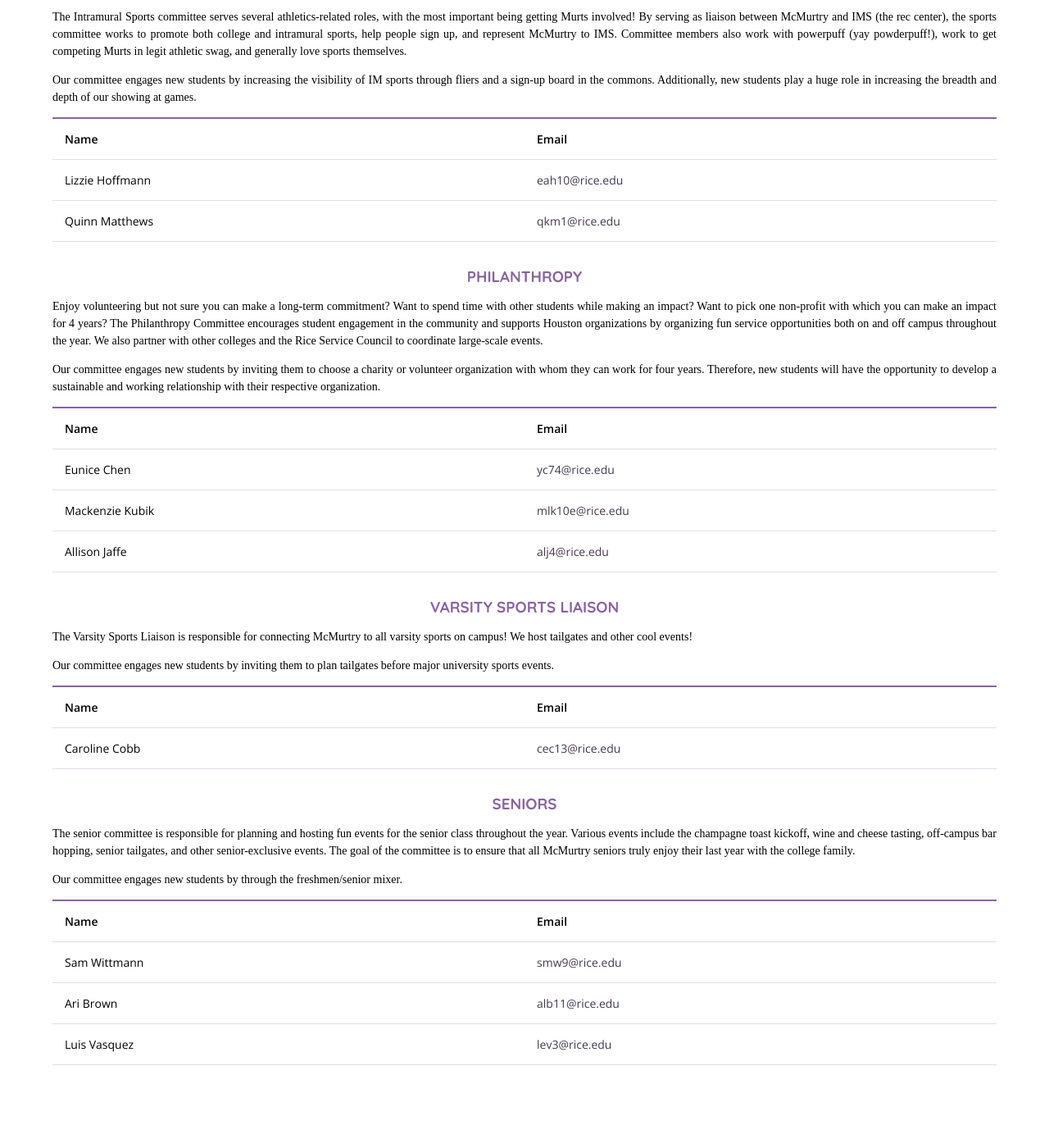
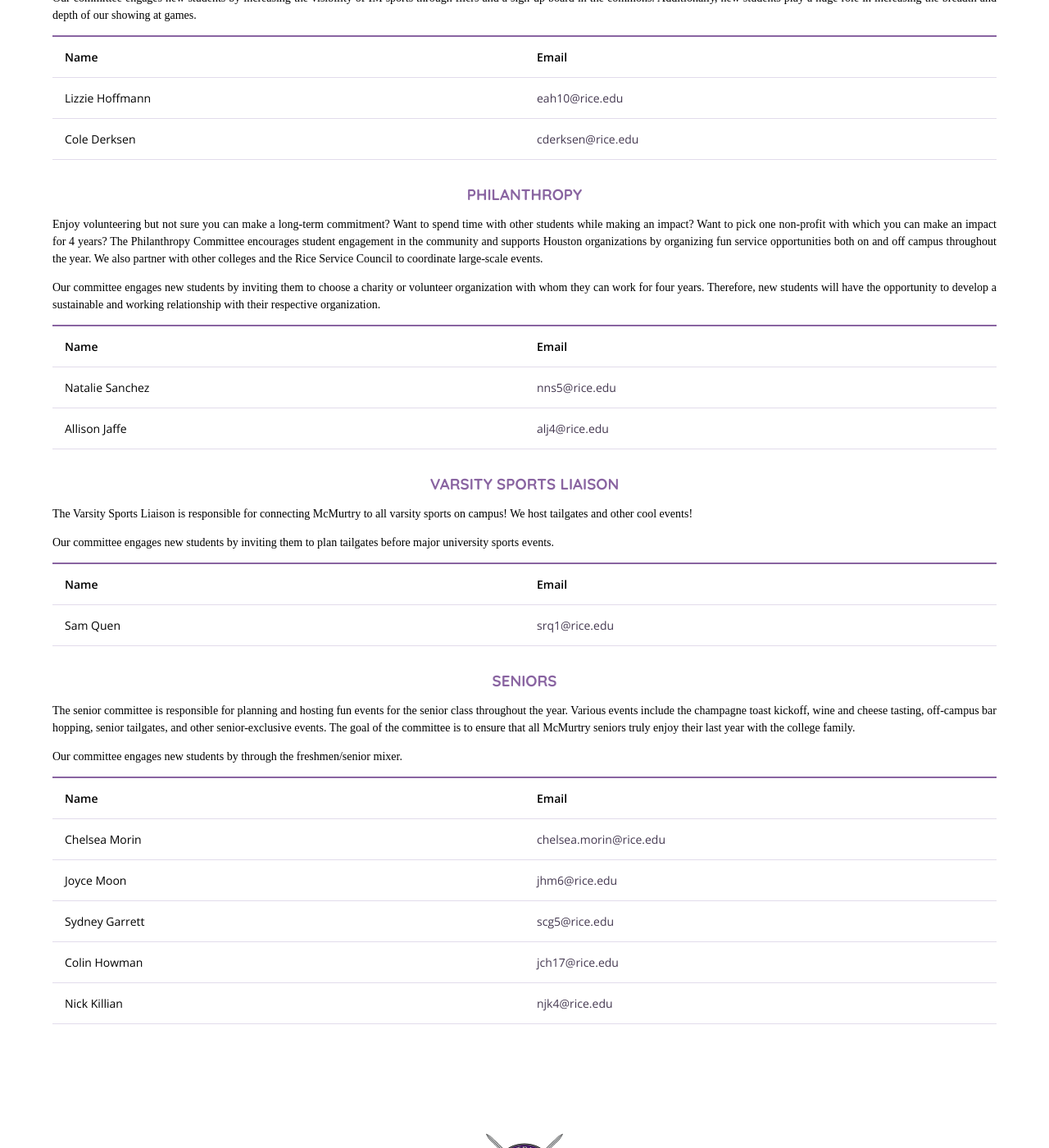
Before and after one commit to mcmurtrycollege/mcmurty-website-old, a Jekyll site: the page built from students/committees/index.html, in a window 1280 px wide and 1400 px high, scrolled down 1215 px. Shown: the whole window at 82% size. Built offline with Jekyll 4.4.1, drawn with Linux system fonts in a browser that asks for light colours; nearby versions of some CDN libraries; some web fonts are replaced; some of the changed lines change nothing that is shown; some of the changed text lies outside the part shown.

Commit message:
Update committees.yml

```diff
--- a/_data/committees.yml
+++ b/_data/committees.yml
@@ -5,12 +5,10 @@
             description: Wondering how McMurtry alumni keep in touch with the best college at Rice? Look no further than the Alumni Committee. Our committee sends out a newsletter each semester during the school year to all McMurtry alums, updating them on what's going on at Rice and McMurtry. We also plan events at McMurtry that include alumni such as during Homecoming, McMurtry Day, and Beer Bike! Our goals are to reach out to the young, enthusiastic classes that just graduated our college and get them involved in making McMurtry's culture amazing.
             freshmen: Our committee engages new students by giving them the ability to seek advice from alumni regarding career paths and through events such as the Alumni Q&A panel.
             heads:
-                -   name: Andrew Grottkau
-                    email: abg4@rice.edu
                 -   name: Naimah Sarwar
                     email: njs3@rice.edu
-                -   name: Amina Williams
-                    email: aaw7@rice.edu
+                -   name: Noble Twum-Barimah
+                    email: ont1@rice.edu
         -   name: Associates
             description: The Associates Committee serves as a liaison between McMurtry's students and associates. McMurtry associates are Rice faculty as well as adult professionals in the Houston area who are associated with Rice. They serve as mentors, friends, academic advisers, and general resources for students. The Associates Committee hosts intellectual events, monthly lunches, study breaks, holiday events, and a formal Associates' Night each semester. The committee also organizes O-week group lunches with associates, as well as a pre-O-week reception and dinner.
             freshmen: Our committee engages new students (1) recruiting at least one student as a committee head so they can connect new students to Associates and (2) offering service hours to new students who want to help organize, set up, and disassemble events.
@@ -21,42 +19,42 @@
                     email: sk105@rice.edu
                 -   name: Swathi Rayasam
                     email: ssr6@rice.edu
-                -   name: Meghana Chilukuri
-                    email: mvc1@rice.edu
         -   name: IM Sports
             description: The Intramural Sports committee serves several athletics-related roles, with the most important being getting Murts involved! By serving as liaison between McMurtry and IMS (the rec center), the sports committee works to promote both college and intramural sports, help people sign up, and represent McMurtry to IMS. Committee members also work with powerpuff (yay powderpuff!), work to get competing Murts in legit athletic swag, and generally love sports themselves.
             freshmen: Our committee engages new students by increasing the visibility of IM sports through fliers and a sign-up board in the commons. Additionally, new students play a huge role in increasing the breadth and depth of our showing at games.
             heads:
                 -   name: Lizzie Hoffmann
                     email: eah10@rice.edu
-                -   name: Quinn Matthews
-                    email: qkm1@rice.edu
+                -   name: Cole Derksen
+                    email: cderksen@rice.edu
         -   name: Philanthropy
             description: Enjoy volunteering but not sure you can make a long-term commitment? Want to spend time with other students while making an impact? Want to pick one non-profit with which you can make an impact for 4 years? The Philanthropy Committee encourages student engagement in the community and supports Houston organizations by organizing fun service opportunities both on and off campus throughout the year. We also partner with other colleges and the Rice Service Council to coordinate large-scale events.
             freshmen: Our committee engages new students by inviting them to choose a charity or volunteer organization with whom they can work for four years. Therefore, new students will have the opportunity to develop a sustainable and working relationship with their respective organization.
             heads:
-                -   name: Eunice Chen
-                    email: yc74@rice.edu
-                -   name: Mackenzie Kubik
-                    email: mlk10e@rice.edu
+                -   name: Natalie Sanchez
+                    email: nns5@rice.edu
                 -   name: Allison Jaffe
                     email: alj4@rice.edu
         -   name: Varsity Sports Liaison
             description: The Varsity Sports Liaison is responsible for connecting McMurtry to all varsity sports on campus! We host tailgates and other cool events!
             freshmen: Our committee engages new students by inviting them to plan tailgates before major university sports events.
             heads:
-                -   name: Caroline Cobb
-                    email: cec13@rice.edu
+                -   name: Sam Quen
+                    email: srq1@rice.edu
         -   name: Seniors
             description: The senior committee is responsible for planning and hosting fun events for the senior class throughout the year.  Various events include the champagne toast kickoff, wine and cheese tasting, off-campus bar hopping, senior tailgates, and other senior-exclusive events.  The goal of the committee is to ensure that all McMurtry seniors truly enjoy their last year with the college family.
             freshmen: Our committee engages new students by through the freshmen/senior mixer.
             heads:
-                -   name: Sam Wittmann
-                    email: smw9@rice.edu
-                -   name: Ari Brown
-                    email: alb11@rice.edu
-                -   name: Luis Vasquez
-                    email: lev3@rice.edu
+                -   name: Chelsea Morin
+                    email: chelsea.morin@rice.edu
+                -   name: Joyce Moon
+                    email: jhm6@rice.edu
+                -   name: Sydney Garrett
+                    email: scg5@rice.edu
+                -   name: Colin Howman
+                    email: jch17@rice.edu
+                -   name: Nick Killian
+                    email: njk4@rice.edu
 
 -   name: Internal
     class: internal
@@ -65,10 +63,14 @@
             description: The Amenities Committee is responsible for the improvement and upkeep of the public spaces (such as the lounges, TV room, game room, outside on 5th Floor, and hang-out area in the Commons) throughout McMurtry. Each member of our committee is in charge of managing one space - and we’re open to any suggestions! We focus on creating a pleasant atmosphere throughout the college with rooms and amenities all students can utilize. The Amenities Committee strives to implement long-lasting enhancements that can be enjoyed by Murts for years to come!
             freshmen: Our committee engages new students by inviting them to join the committee and be assigned one space to maintain.
             heads:
-                -   name: Bryce Miller
-                    email: bwm3@rice.edu
-                -   name: Paraksh Vankawala
-                    email: pmv2@rice.edu
+                -   name: Jonathan Bloom
+                    email: jsb8@rice.edu
+                -   name: Alex Curylo
+                    email: alc10@rice.edu
+                -   name: Eitan Woloski
+                    email: ew24@rice.edu
+                -   name: Ryan Udell
+                    email: rsu1@rice.edu
         -   name: Arts
             description: The Arts committee is dedicated to hosting quality shows at McMurtry centered around all types of performing arts. Including talent shows and theatre productions, we want to facilitate the creativity of students at McMurtry and help each and every one on their journey of discovery in the arts world.
             freshmen: Our committee engages new students by getting them involved in the show that McMurtry puts on in the Spring semester. New students can try out for both acting and technical roles.
@@ -87,29 +89,31 @@
             description: We serve as your liaisons between the college and the West Servery chefs and also plan food for FIT-Qs!
             freshman: Our committee engages new students by gathering their input regarding servery options and other events.
             heads:
-                -   name: Justin Chang
-                    email: jc103@rice.edu
-                -   name: Lilah Muthusamy
-                    email: dkm4@rice.edu
+                -   name: Winnie Li
+                    email: wwl3@rice.edu
+                -   name: Annie Lu
+                    email: annie.lu@rice.edu
         -   name: Murtchandise
             description: The Murtchandise committee is responsible for designing and selling awesome swag to the college - including T-shirts, mugs, blankets, umbrellas, and much much more! We’re always open to any suggestions!
             freshmen: Our committee engages new students by inviting them to join the committee and therefore brainstorming and designing merchandise.
             heads:
-                -   name: Sam Wittman
-                    email: smw9@rice.edu
-                -   name: Mahesh Krishna
-                    email: mk58@rice.edu
+                -   name: Sam Rossum
+                    email: sdr5@rice.edu
+                -   name: Sydney Garrett
+                    email: scg5@rice.edu
+                -   name: Esther Tang
+                    email: ext1@rice.edu
         -   name: Tech
             description: The Technology Committee is responsible for everything from maintaining our computer lab to all of the A/V equipment in the Commons and PDR and this very website. The roles on this committee include Director of Technology, Webmaster, Computer Lab Associate, and Technology Associate.
             freshmen: Our committee engages new students by offering service hours to those who volunteer in events like our Public Party and FIT-Qs.
             heads:
-                -   name: Shawn Matlock
-                    email: smm26@rice.edu
+                -   name: Ryan Udell
+                    email: rsu1@rice.edu
         -   name: Website
             description: The Website Committee works on developing and updating the McMurtry Website.
             heads:
-                -   name: Jeffrey Xiong
-                    email: jx13@rice.edu
+                -   name: Augi Liebster
+                    email: adl5@rice.edu
 
 -   name: Social
     class: social
@@ -117,59 +121,52 @@
         -   name: Beer Bike
             description: Beer Bike. Some say it's the best day of the year. Others say it's the best day of their lives (with the exception of the other Beer Bikes they were fortunate enough to attend). The Beer Bike Committee is in charge of making this monumentous day a reality for all of McMurtry to enjoy. Whether it be assisting the Biking or Chugging Teams, organizing water balloon filling, or rounding people up for an epic jack on… Duncan (of course) – there is something for everyone (including new students) to do!
             heads:
-                -   name: Mitchell Baker
-                    email: mtb6@rice.edu
-                -   name: Caroline Krawczyk
-                    email: cek2@rice.edu
-                -   name: Sam Rossum
-                    email: sdr5@rice.edu
+                -   name: Jake Bhoi
+                    email: jdb15@rice.edu
+                -   name: Asli Yilmaz
+                    email: ay20@rice.edu
+                -   name: Grant Lu
+                    email: gwl3@rice.edu
+                -   name: Mitra Mirpour
+                    email: mm102@rice.edu
         -   name: Burts
             description: The Burts committee is dedicated to putting on quirky, intellectual events in our unique Burt’s Lounge! Anyone is always welcome to our tea breaks, faculty-hosted talks, or just to hang out!
             freshmen: Our committee engages new students by (1) inviting new students to be Burt’s representatives to help plan events and (2) hosting a mixer with new and returning students.
             heads:
-                -   name: Mitra Mirpour
-                    email: mm102@rice.edu
-                -   name: Alicia Cotto
-                    email: amc26@rice.edu
-                -   name: Othniel Noble Twum
-                    email: ont1@rice.edu
-                -   name: Quentin Li
-                    email: hl43@rice.edu
+                -   name: Liana Hamm
+                    email: leh9@rice.edu
+                -   name: Esther Plants
+                    email: ejp3@rice.edu
+
         -   name: Culturals
             description: The McMurtry Cultural Committee exists to engage students in the diversity of the Houston community. Currently, Culturals subsidizes ethnic restaurants along the METRO-rail, provides themed study breaks, and is responsible for the college Hookah, amongst other fascinating cultural things. The committee also facilitates opportunities for free events and shows in Houston through a liaison with RPC. Here mostly to provide McMurtry with free food and concerts, the Cultural Committee ensures McMurtry is never short of fun things to do both within and beyond the hedges.
             freshmen: Our committee engages new students by offering service hours in exchange for help with setup, cleanup, and other important duties for larger cultural events. This is also a great way to get to know and appreciate the diversity of backgrounds and experiences of the McMurtry family.
             heads:
-                -   name: Sam Quen
-                    email: srq1@rice.edu
-                -   name: Maishara Muquith
-                    email: mm100@rice.edu
-                -   name: Lauren Loh
-                    email: lsl3@rice.edu
-                -   name: Hannah Eareckson
-                    email: hbe1@rice.edu
-                -   name: Natalie N. Sanchez
-                    email: nns5@rice.edu
+                -   name: Tyler Sakakeeny
+                    email: ty.sakakeeny@rice.edu
+                -   name: Mariana Najera
+                    email: mn39@rice.edu
         -   name: External Socials
             description: External Socials are simply put, very very social. We plan events that feature Murts interacting with other colleges, including McMurtry's public party and Pub night. Our goal is to create activities that every Murt would love to participate in and to find ways to make sure every member of our college feels connected to the community by simply doing FUN STUFF. We are always ready to hear any input that anyone might have, and we cannot wait to make this an amazing year!
             freshmen: Our committee engages new students by (1) encouraging them to join our committee to assist in planning bigger events like College Night and our Public Party and (2) offering volunteer opportunities such as setting/cleaning up events, caregiving, and other necessary jobs required to make our events run smoothly.
             heads:
-                -   name: Gennifer Geer
-                    email: gkg1@rice.edu
-                -   name: Jake Bhoi
-                    email: jdb15@rice.edu
-                -   name: Jane Clinger
-                    email: jwc8@rice.edu
-                -   name: Sachi Paul
-                    email: sp57@rice.edu
+                -   name: Julia Robinson
+                    email: jmr18@rice.edu
+                -   name: Morgan Laaksonen
+                    email: mnl6@rice.edu
+                -   name: Emily Duffus
+                    email: emily.duffus@rice.edu
+                -   name: Emily Echeverria
+                    email: ese3@rice.edu
         -   name: Internal Socials
             description: The Internal Socials committee - a group dedicated to fostering McMurtry spirit, bonding, and fun. But more importantly we’re dedicated to keeping McMurtry to as little studying as possible. The committee puts on various social events throughout the year including, but not limited to board game and movie nights, Fridays in the Quad, social mixer events and McSkate.
             freshmen: Our committee engages new students by offering service hours for (1) setting up, disassembling, and serving during ‘Friday in the Quad’, and (2) helping plan our other events during the semester.
             heads:
-                -   name: Davis Nelson
-                    email: dvn2@rice.edu
-                -   name: Julia Reilly
-                    email: jmr16@rice.edu
-                -   name: Matthew Perez
-                    email: mep10@rice.edu
-                -   name: Jannie Matar
-                    email: jfm8@rice.edu
+                -   name: Sam Fowler
+                    email: sam.fowler@rice.edu
+                -   name: George Pazos
+                    email: gap5@rice.edu
+                -   name: Cole Derksen
+                    email: cderksen@rice.edu
+                -   name: Mason Janenda
+                    email: mgj2@rice.edu
```
